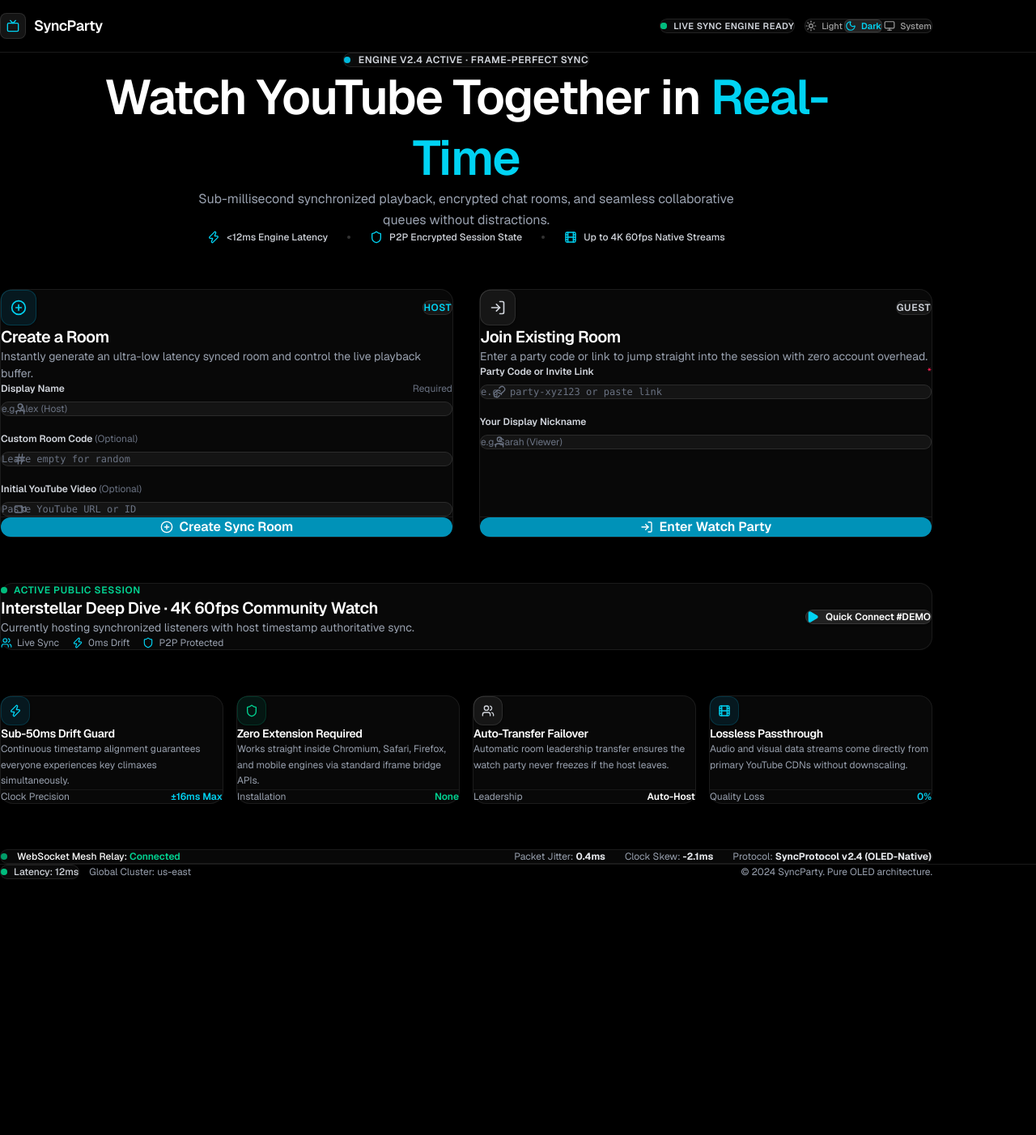
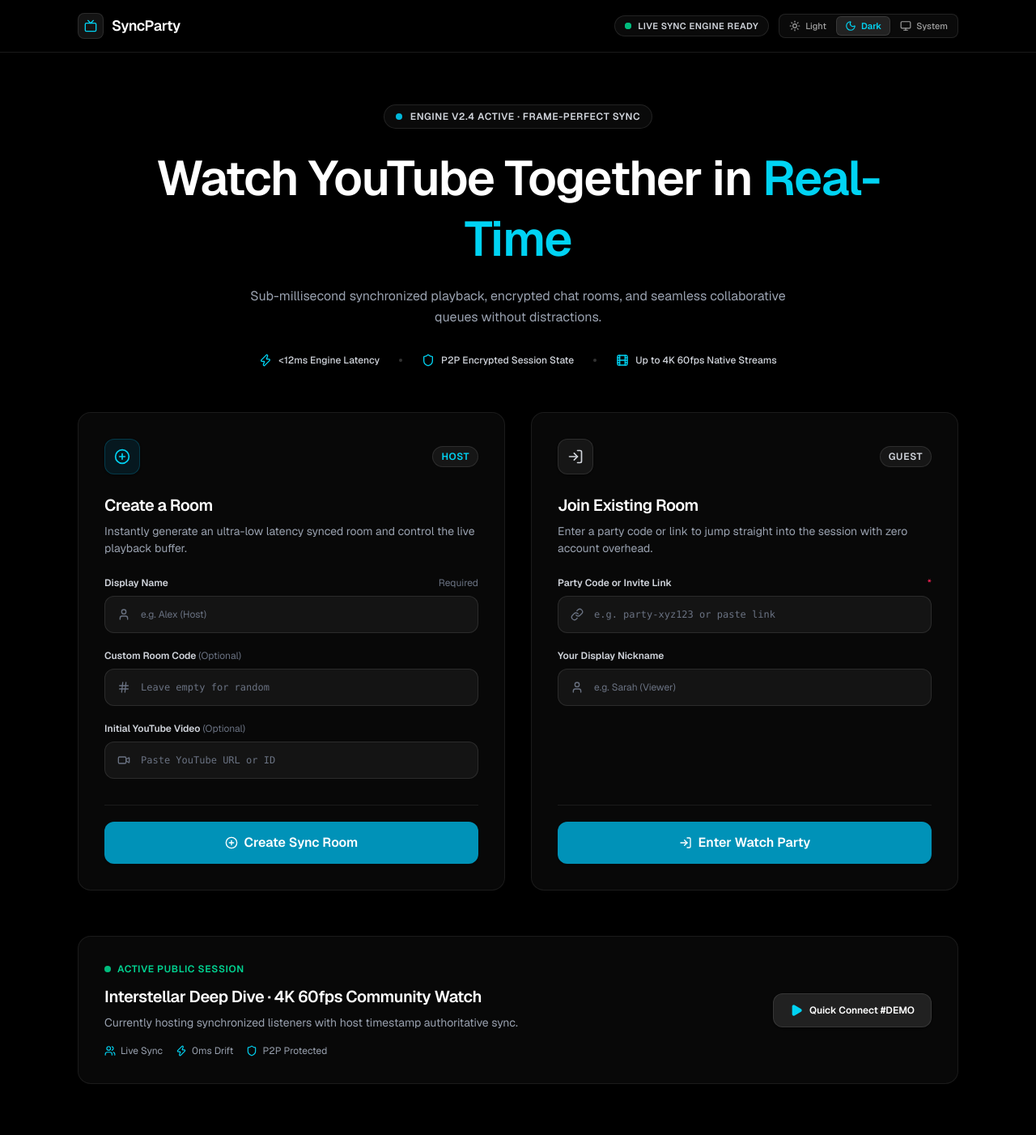
Before and after one commit to tilak-khatoria/youtube-watch-party, a React (Vite) app in the folder frontend/: page / in a window 1280 px wide. Shown: the top 1402 px of the page at 81% size. Before the commit the page ends 1086 px from the top, so only its background shows below. Built offline with nearby package versions, Linux system fonts and the light colour scheme; no server answers.

Commit message:
fix: center align layout across entire website and fix mx-auto container cascade

```diff
--- a/frontend/index.html
+++ b/frontend/index.html
@@ -30,7 +30,7 @@
     </script>
   </head>
   <body class="bg-gray-50 dark:bg-black text-gray-900 dark:text-white min-h-screen antialiased">
-    <div id="root"></div>
+    <div id="root" class="w-full min-h-screen flex flex-col items-center"></div>
     <script type="module" src="/src/main.tsx"></script>
   </body>
 </html>
--- a/frontend/src/components/Navbar.tsx
+++ b/frontend/src/components/Navbar.tsx
@@ -37,8 +37,8 @@
   };
 
   return (
-    <header className="sticky top-0 z-50 w-full bg-white/80 backdrop-blur-md border-b border-gray-200 dark:bg-black/50 dark:backdrop-blur-xl dark:border-white/10 transition-colors">
-      <div className="max-w-6xl mx-auto px-4 sm:px-6 lg:px-8 h-16 flex items-center justify-between gap-3">
+    <header className="sticky top-0 z-50 w-full bg-white/80 backdrop-blur-md border-b border-gray-200 dark:bg-black/50 dark:backdrop-blur-xl dark:border-white/10 transition-colors flex justify-center">
+      <div className="max-w-6xl w-full mx-auto px-4 sm:px-6 lg:px-8 h-16 flex items-center justify-between gap-3">
         {/* Logo */}
         <Link to="/" className="flex items-center gap-2.5 group shrink-0">
           <div className="w-8 h-8 rounded-lg bg-gray-100 dark:bg-white/[0.08] border border-gray-200 dark:border-white/10 flex items-center justify-center transition-colors group-hover:border-cyan-500">
--- a/frontend/src/index.css
+++ b/frontend/src/index.css
@@ -2,8 +2,11 @@
 
 @custom-variant dark (&:where(.dark, .dark *));
 
-* {
-  box-sizing: border-box;
+html,
+body,
+#root {
+  width: 100%;
+  min-height: 100vh;
   margin: 0;
   padding: 0;
 }
@@ -11,12 +14,18 @@
 body {
   background-color: #000000;
   font-family: 'Geist', 'Inter', system-ui, -apple-system, sans-serif;
-  min-height: 100vh;
   overflow-x: hidden;
 }
 
 html:not(.dark) body {
   background-color: #f9fafb;
+}
+
+#root {
+  display: flex;
+  flex-direction: column;
+  align-items: center;
+  width: 100%;
 }
 
 /* Custom Scrollbars */
--- a/frontend/src/pages/HomePage.tsx
+++ b/frontend/src/pages/HomePage.tsx
@@ -106,13 +106,13 @@
   };
 
   return (
-    <div className="min-h-screen flex flex-col bg-gray-50 dark:bg-black text-gray-900 dark:text-white antialiased transition-colors">
+    <div className="min-h-screen flex flex-col items-center bg-gray-50 dark:bg-black text-gray-900 dark:text-white antialiased transition-colors w-full">
       {/* Sticky Glass Navbar */}
       <Navbar />
 
       {/* Main Content */}
-      <main className="w-full flex-1">
-        <div className="max-w-6xl mx-auto w-full px-4 sm:px-6 lg:px-8 py-12 sm:py-16 flex flex-col gap-y-12 sm:gap-y-14">
+      <main className="w-full flex-1 flex flex-col items-center">
+        <div className="max-w-6xl w-full mx-auto px-4 sm:px-6 lg:px-8 py-12 sm:py-16 flex flex-col gap-y-12 sm:gap-y-14">
           {/* Hero Section */}
           <section className="flex flex-col items-center text-center">
             {/* Announcement Capsule */}
@@ -455,8 +455,8 @@
       </main>
 
       {/* Footer */}
-      <footer className="w-full bg-white dark:bg-black border-t border-gray-200 dark:border-white/10 py-6 transition-colors">
-        <div className="max-w-6xl mx-auto px-4 sm:px-6 lg:px-8 flex flex-col sm:flex-row items-center justify-between gap-4">
+      <footer className="w-full bg-white dark:bg-black border-t border-gray-200 dark:border-white/10 py-6 transition-colors flex justify-center">
+        <div className="max-w-6xl w-full mx-auto px-4 sm:px-6 lg:px-8 flex flex-col sm:flex-row items-center justify-between gap-4">
           <div className="flex items-center gap-3">
             <div className="flex items-center gap-2 px-3 py-1 rounded-full bg-gray-100 dark:bg-white/[0.04] border border-gray-200 dark:border-white/10">
               <span className="h-2 w-2 rounded-full bg-emerald-500"></span>
--- a/frontend/src/pages/RoomPage.tsx
+++ b/frontend/src/pages/RoomPage.tsx
@@ -440,9 +440,9 @@
   // DIRECT LINK FALLBACK UI
   if (isDirectLinkFallback) {
     return (
-      <div className="min-h-screen flex flex-col bg-gray-50 dark:bg-black text-gray-900 dark:text-white transition-colors">
+      <div className="min-h-screen flex flex-col items-center bg-gray-50 dark:bg-black text-gray-900 dark:text-white transition-colors w-full">
         <Navbar />
-        <div className="flex-1 flex items-center justify-center p-4">
+        <div className="flex-1 flex items-center justify-center p-4 w-full">
           <div className="rounded-2xl p-6 sm:p-8 max-w-md w-full border border-gray-200 dark:border-white/[0.08] bg-white dark:bg-white/[0.03] shadow-sm dark:shadow-none backdrop-blur-md animate-fade-in-up">
             <div className="flex items-center gap-3 mb-6">
               <div className="w-10 h-10 rounded-xl bg-cyan-50 dark:bg-cyan-950/40 border border-cyan-200 dark:border-cyan-800/50 flex items-center justify-center text-cyan-600 dark:text-cyan-400 shadow-sm">
@@ -496,7 +496,7 @@
 
   return (
     <ErrorBoundary fallbackTitle="Watch Room Encountered an Issue">
-      <div className="min-h-screen flex flex-col bg-gray-50 dark:bg-black text-gray-900 dark:text-white transition-colors">
+      <div className="min-h-screen flex flex-col items-center bg-gray-50 dark:bg-black text-gray-900 dark:text-white transition-colors w-full">
         <Navbar
           roomId={canonicalRoomId}
           username={username}
@@ -505,7 +505,7 @@
         />
 
         {/* Main Party Room Workspace */}
-        <main className="flex-1 max-w-[1560px] w-full mx-auto p-3 sm:p-4 lg:p-6 flex flex-col lg:flex-row gap-4 sm:gap-6">
+        <main className="flex-1 max-w-[1560px] w-full mx-auto p-3 sm:p-4 lg:p-6 flex flex-col lg:flex-row gap-4 sm:gap-6 justify-center">
           {/* Left / Center: YouTube Video Player Area */}
           <section className="flex-1 flex flex-col min-w-0">
             {/* Top Banner with Room info & Copy Share */}
```
